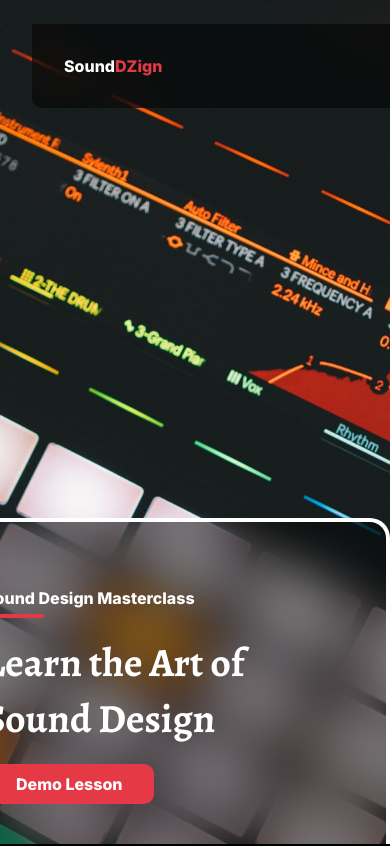
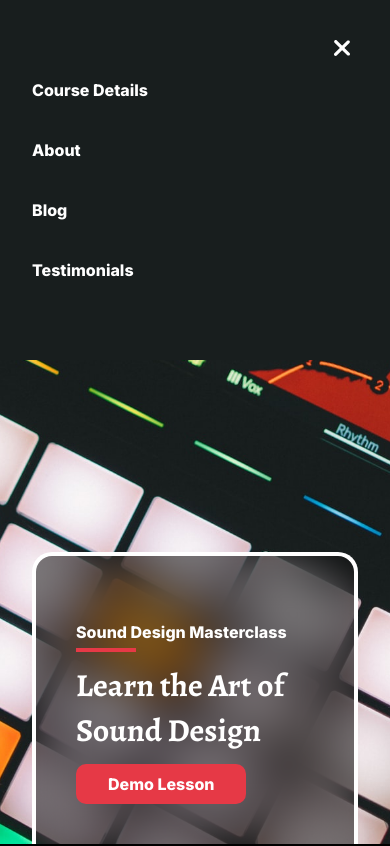
Before and after one commit to amadejaop/figma-react-js-tut, a React (Vite) app in the folder front-end/: page / in a window 390 px wide. Shown: the top 846 px of the page. Built offline with nearby package versions, Linux system fonts and the light colour scheme.

Commit message:
Add media queries for the header
Added @media queries to the header section to make it responsive for the
tablet and smartphone versions.

```diff
--- a/front-end/src/components/header/Header.css
+++ b/front-end/src/components/header/Header.css
@@ -57,3 +57,20 @@ header .cta .demo-btn {
     font-weight: 800;
     font-size: 16px;
 }
+@media (max-width: 1040px) {
+    header .cta {
+        width: 356px;
+    }
+}
+
+@media (max-width: 720px) {
+    header .cta {
+        width: unset;
+        right: 32px;
+        left: 32px;
+    }
+
+    header .cta h1 {
+        font-size: 32px;
+    }
+}
--- a/front-end/src/components/navbar/Navbar.css
+++ b/front-end/src/components/navbar/Navbar.css
@@ -29,3 +29,61 @@ a.logo {
 a.logo .red {
     color: var(--red-color);
 }
+
+.menu-icon,
+.mobile-menu-container {
+    display: none;
+}
+
+@media (max-width: 1040px) {
+    nav {
+        width: 694px;
+    }
+}
+
+@media (max-width: 720px) {
+    nav ul {
+        display: none;
+    }
+
+    nav {
+        width: unset;
+        left: 32px;
+        right: 32px;
+        top: 16px;
+    }
+
+    nav menu-icon {
+        display: block;
+    }
+
+    .mobile-menu-container {
+        display: flex;
+        position: fixed;
+        z-index: 900;
+        background-color: var(--dark-color);
+        left: 0;
+        right: 0;
+        padding: 60px 32px;
+    }
+
+    .mobile-menu-container .menu-items {
+        list-style: none;
+        padding: 0;
+        margin: 0;
+    }
+
+    .mobile-menu-container .close-icon {
+        position: fixed;
+        top: 32px;
+        right: 32px;
+    }
+
+    .mobile-menu-container .menu-items li a {
+        font-weight: 800;
+        font-size: 16px;
+        padding: 20px 0;
+        display: inline-block;
+        color: #fff;
+    }
+}
--- a/front-end/src/components/navbar/Navbar.jsx
+++ b/front-end/src/components/navbar/Navbar.jsx
@@ -1,25 +1,52 @@
 import React from 'react';
 import "./Navbar.css";
+import { menuIcon, closeIcon } from "../../assets"
 
 const Navbar = () => {
   return (
+    <>
     <nav>
       <a href="#" className='logo'>Sound<span className='red'>DZign</span></a>
       <ul>
         <li>
-          <a href="#">Course Details</a>
+          <a href="#topics">Course Details</a>
         </li>
         <li>
-          <a href="#">About</a>
+          <a href="#info">About</a>
         </li>
         <li>
-          <a href="#">Blog</a>
+          <a href="#blog">Blog</a>
         </li>
         <li>
-          <a href="#">Testimonials</a>
+          <a href="#testimonials">Testimonials</a>
         </li>
       </ul>
+
+      <div className="menu-icon">
+        <img src={menuIcon} alt="" />
+      </div>
     </nav>
+
+    <div className="mobile-menu-container">
+      <div className="close-icon">
+        <img src={closeIcon} alt="" />
+      </div>
+      <ul className='menu-items'>
+        <li>
+          <a href="#topics">Course Details</a>
+        </li>
+        <li>
+          <a href="#info">About</a>
+        </li>
+        <li>
+          <a href="#blog">Blog</a>
+        </li>
+        <li>
+          <a href="#testimonials">Testimonials</a>
+        </li>
+      </ul>
+    </div>
+    </>
   )
 }
 
```
